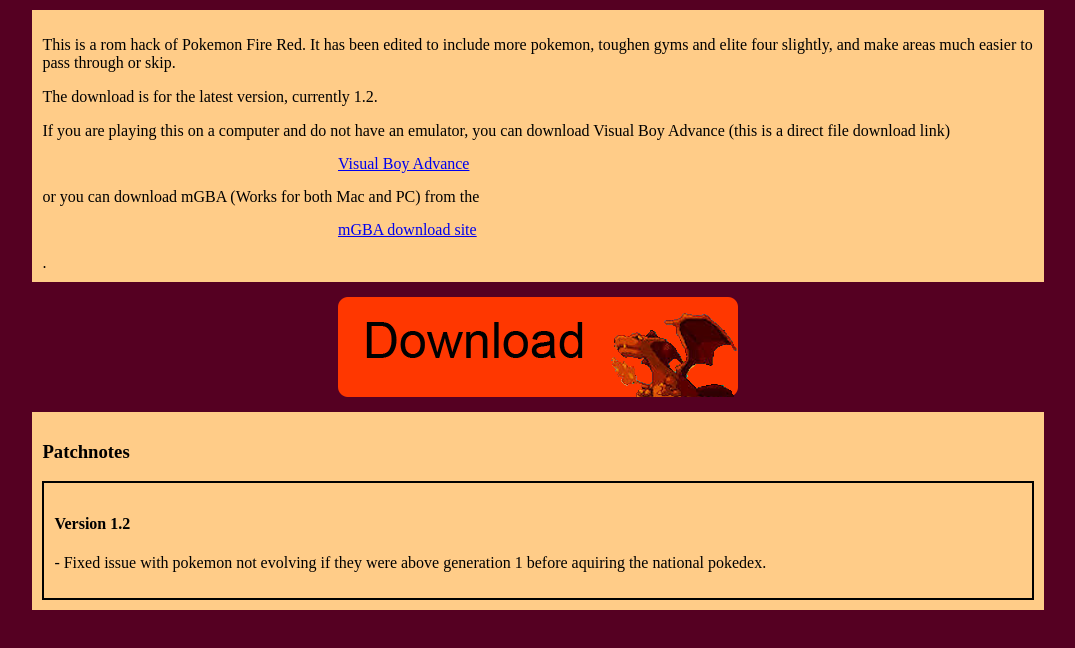
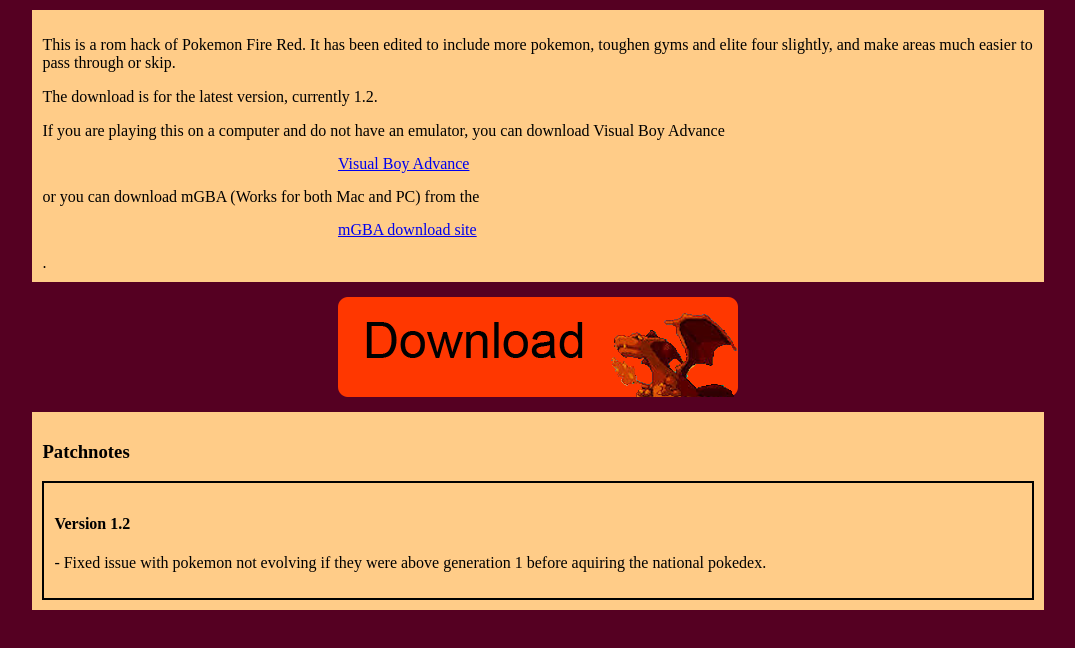
Before and after one commit to tototeto/redromhack, a plain HTML site: page index.html in a window 1280 px wide. Shown: the part 60-708 px from the top of the page, without its empty margins (102-1177 px from the left). Drawn offline with Linux system fonts and the light colour scheme.

Commit message:
fixed downloads

```diff
--- a/index.html
+++ b/index.html
@@ -18,7 +18,7 @@
 			The download is for the latest version, currently 1.2.
 		</p>
 		<span>
-			If you are playing this on a computer and do not have an emulator, you can download Visual Boy Advance (this is a direct file download link)<a href='VisualBoyAdvance-1.8.0-511' download>Visual Boy Advance</a>
+			If you are playing this on a computer and do not have an emulator, you can download Visual Boy Advance <a rel='link' href='https://www.emuparadise.me/Nintendo_Gameboy_Advance_Emulators/Windows/VBA-M/27' >Visual Boy Advance</a>
 			or you can download mGBA (Works for both Mac and PC) from the<a rel='link' href='https://mgba.io/downloads.html'>mGBA download site</a>.
 		</span>
 		</div>
```
